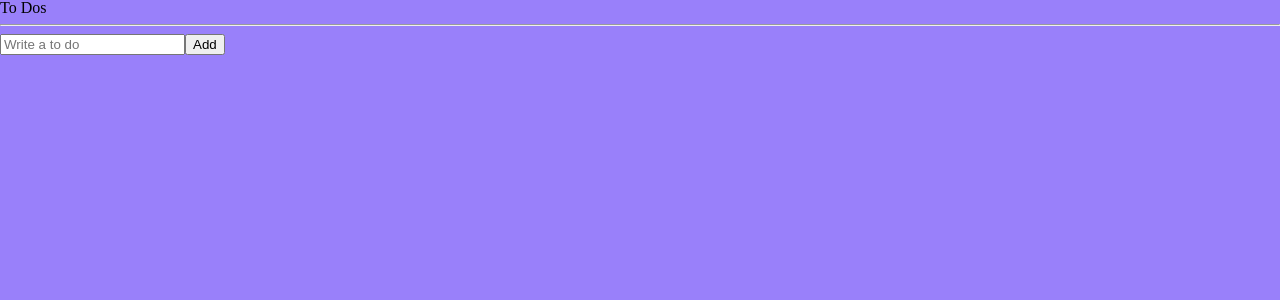
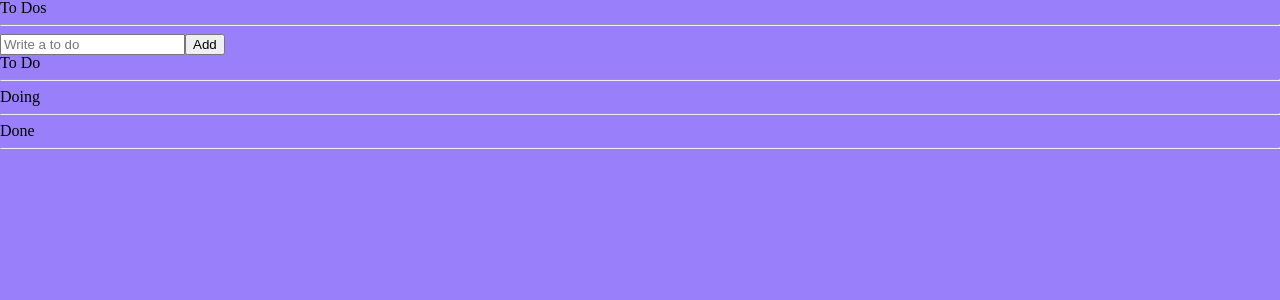
Before and after one commit to guqtls14/nomadreact, a React (Vite) app: page / in a window 1280 px wide. Shown: the top 300 px of the page. Built offline with nearby package versions, Linux system fonts and the light colour scheme; a web font is replaced by a local one.

Commit message:
selector1 toDoSelector 3가지 filter

```diff
--- a/src/atoms.tsx
+++ b/src/atoms.tsx
@@ -1,4 +1,4 @@
-import { atom } from "recoil";
+import { atom, selector } from "recoil";
 
 // toDos interface
 export interface IToDo {
@@ -11,3 +11,16 @@
   key: "toDo",
   default: [],
 });
+
+export const toDoSelector = selector({
+  key: "toDoSelector", // unique ID (with respect to other atoms/selectors)
+  get: ({ get }) => {
+    const toDos = get(toDoState);
+
+    return [
+      toDos.filter((toDo) => toDo.category === "TO_DO"),
+      toDos.filter((toDo) => toDo.category === "DOING"),
+      toDos.filter((toDo) => toDo.category === "DONE"),
+    ];
+  },
+});
--- a/src/components/TodoList.tsx
+++ b/src/components/TodoList.tsx
@@ -2,23 +2,39 @@
 
 import CreateToDo from "./CreateToDo";
 
-import { toDoState } from "../atoms";
+import { toDoSelector, toDoState } from "../atoms";
 
 import ToDo from "./ToDo";
 const TodoList = () => {
-  const toDos = useRecoilValue(toDoState);
-  console.log(toDos);
+  // const toDos = useRecoilValue(toDoState);
+  const [toDo, doing, done] = useRecoilValue(toDoSelector);
+
   return (
     <div>
       <h1>To Dos</h1>
       <hr />
-
       <CreateToDo />
+      <h2>To Do</h2>
       <ul>
-        {toDos.map((d) => (
-          <ToDo {...d} key={d.id} />
+        {toDo.map((toDo) => (
+          <ToDo key={toDo.id} {...toDo} />
         ))}
       </ul>
+      <hr />
+      <h2>Doing</h2>
+      <ul>
+        {doing.map((toDo) => (
+          <ToDo key={toDo.id} {...toDo} />
+        ))}
+      </ul>
+      <hr />
+      <h2>Done</h2>
+      <ul>
+        {done.map((toDo) => (
+          <ToDo key={toDo.id} {...toDo} />
+        ))}
+      </ul>
+      <hr />
     </div>
   );
 };
```
